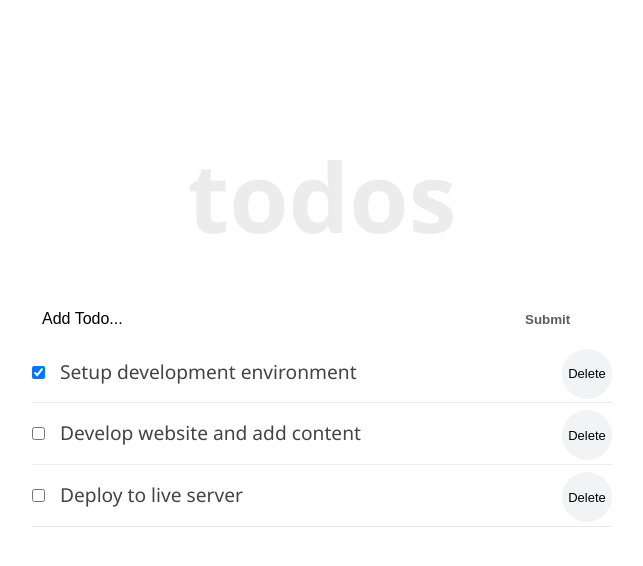
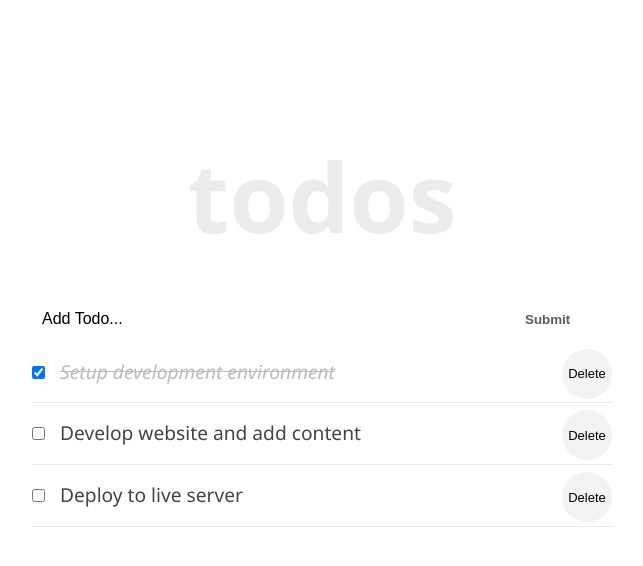
Before and after one commit to KanzaTahreem/React-Todo, a React (Create React App) app: page / in a window 1280 px wide. Shown: the top 566 px of the page, without its empty margins (318-961 px from the left). Built offline with nearby package versions, Linux system fonts and the light colour scheme.

Commit message:
Add styles to completed item(s)

```diff
--- a/src/components/TodoItem.js
+++ b/src/components/TodoItem.js
@@ -4,6 +4,13 @@
 /* eslint-disable */
 class TodoItem extends React.Component {
   render() {
+    const completedStyle = {
+      fontStyle: "italic",
+      color: "#595959",
+      opacity: 0.4,
+      textDecoration: "line-through",
+    }
+
     return (
       <li className={styles.item}>
         <input
@@ -12,8 +19,10 @@
           checked={this.props.todo.completed}
           onChange={() => this.props.handleChangeProps(this.props.todo.id)}
         />
-        {this.props.todo.title}
         <button onClick={() => this.props.deleteTodoProps(this.props.todo.id)}>Delete</button>
+        <span style={this.props.todo.completed ? completedStyle : null}>
+          {this.props.todo.title}
+        </span>
       </li>
     );
   }
```
